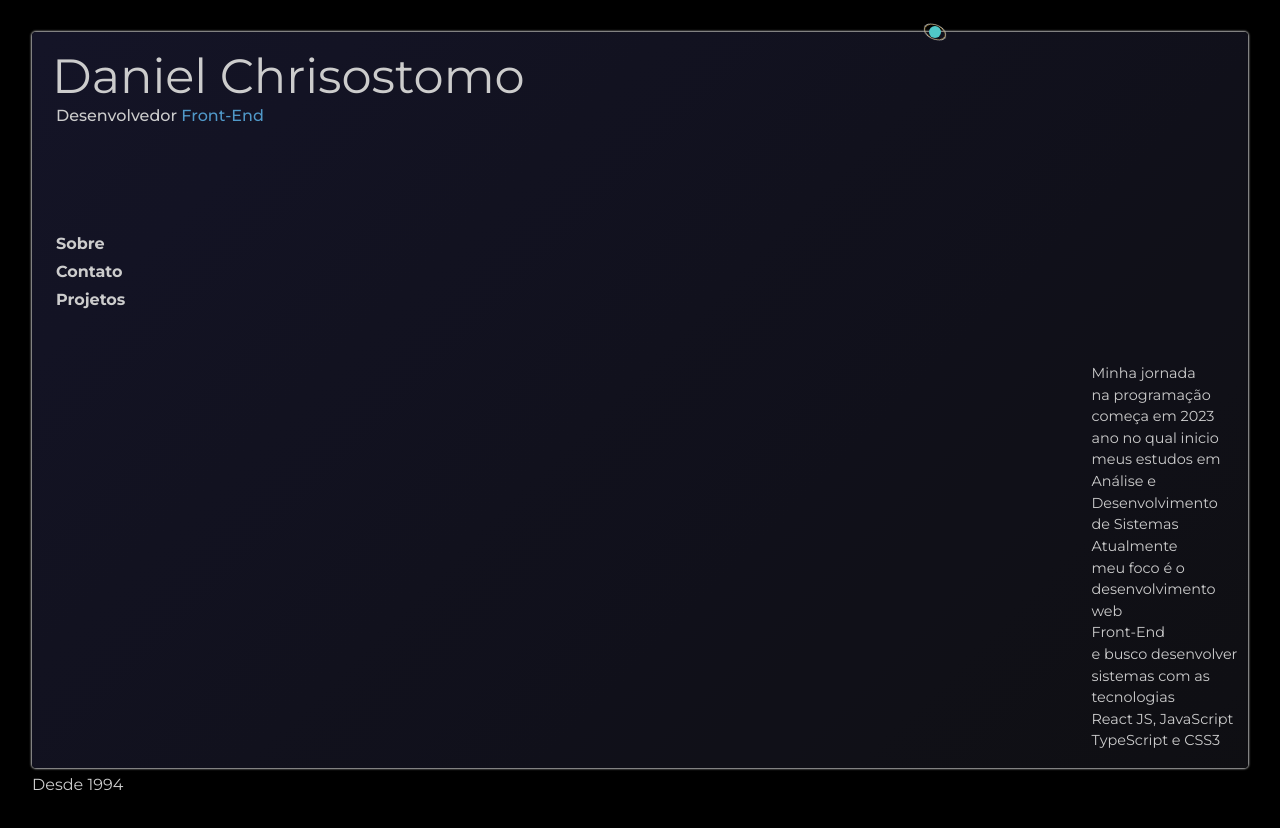
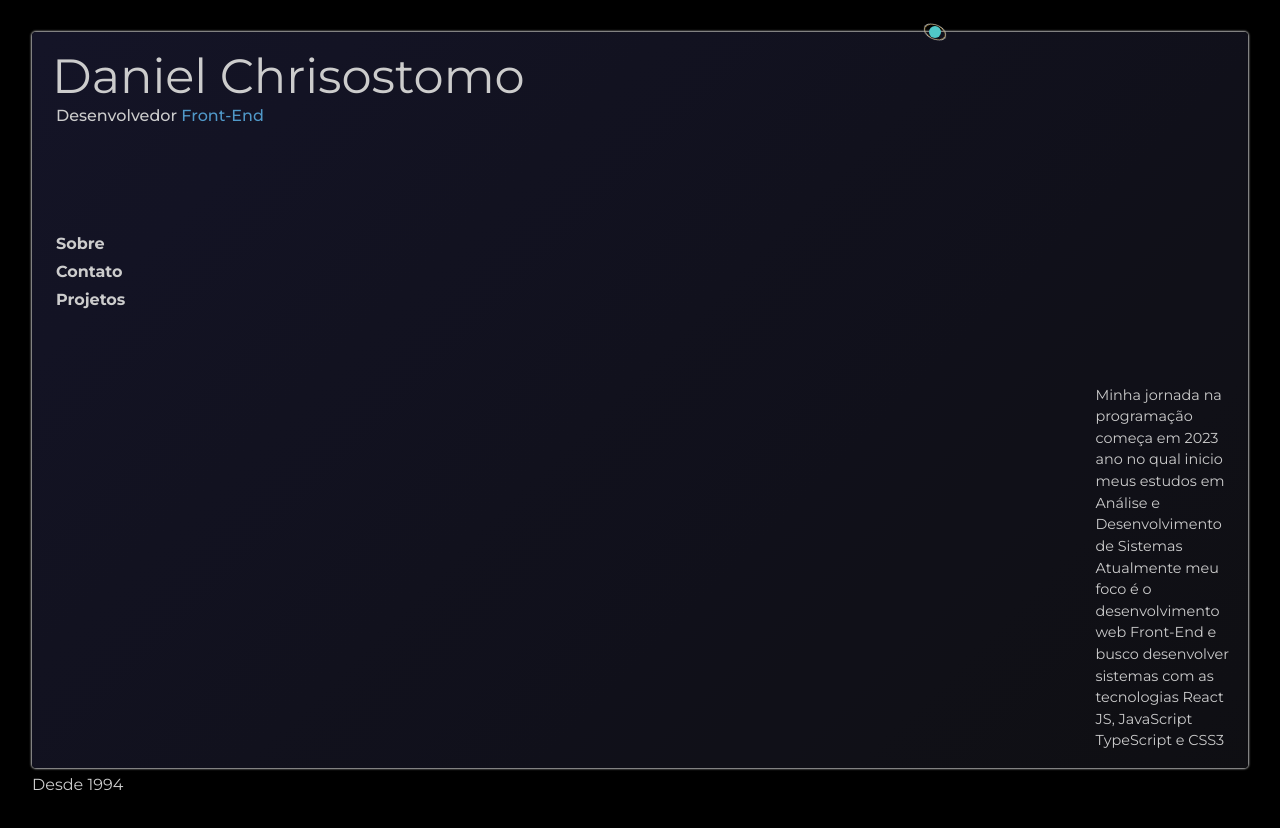
Before and after one commit to DanielChrisostomo/Portfolio, a React (Vite) app: page /#/ in a window 1280 px wide. Shown: the top 828 px of the page. Before the commit the page ends 800 px from the top, so only its background shows below. Built offline with nearby package versions, Linux system fonts and the light colour scheme.

Commit message:
Informações em Home ajustado e adicionada resposividade em telas menores que 450px

```diff
--- a/src/Pages/Home.css
+++ b/src/Pages/Home.css
@@ -1,7 +1,7 @@
 .info {
   align-self: end;
   width: 15ch;
-  text-align: justify;
+  text-align: left;
   position: fixed;
   right: 10px;
   bottom: 0px;
@@ -28,3 +28,12 @@
     opacity: 1;
   }
 }
+
+@media (max-height: 450px) {
+ .info {
+  margin: 0rem;
+ }
+  .info span{
+    font-size: 0.75rem;
+  }
+}
--- a/src/Pages/Home.tsx
+++ b/src/Pages/Home.tsx
@@ -8,40 +8,25 @@ const Home = () => {
       <Title />
       <div className="anime-info">
         <section className="info">
+          <p>
             <span>Minha jornada </span>
-          <br />
             <span>na programação </span>
-          <br />
             <span>começa em 2023 </span>
-          <br />
             <span>ano no qual inicio </span>
-          <br />
             <span>meus estudos em </span>
-          <br />
             <span>Análise e </span>
-          <br />
             <span>Desenvolvimento </span>
-          <br />
             <span>de Sistemas </span>
-          <br />
             <span>Atualmente </span>
-          <br />
             <span>meu foco é o </span>
-          <br />
             <span>desenvolvimento web </span>
-          <br />
             <span>Front-End </span>
-          <br />
             <span>e busco desenvolver </span>
-          <br />
             <span>sistemas com as </span>
-          <br />
             <span>tecnologias </span>
-          <br />
             <span>React JS, JavaScript </span>
-          <br />
             <span>TypeScript e CSS3 </span>
-          <br />
+          </p>
         </section>
       </div>
     </>
--- a/src/Pages/Title.css
+++ b/src/Pages/Title.css
@@ -44,3 +44,12 @@ p {
     font-size: 1.75rem;
   }
 }
+
+@media (max-height: 450px) {
+  h1 {
+    font-size: 1.85rem;
+  }
+  .links-container a {
+    font-size: 0.9rem;
+  }
+}
--- a/src/global.css
+++ b/src/global.css
@@ -2,7 +2,6 @@ html {
   height: 100%;
   --color-1: #fff;
   --color-2: rgba(100, 190, 250,1);
-  overflow: hidden;
 }
 
 * {
```
Lines whose indentation alone changed are shown as unchanged.
